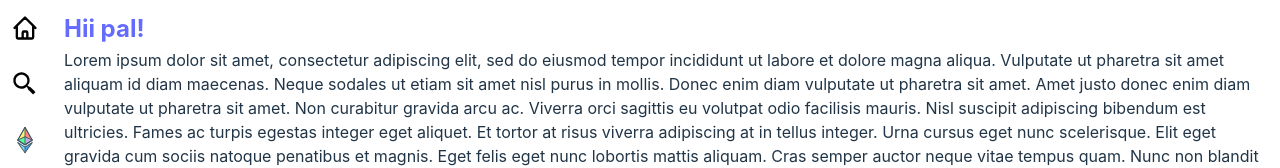
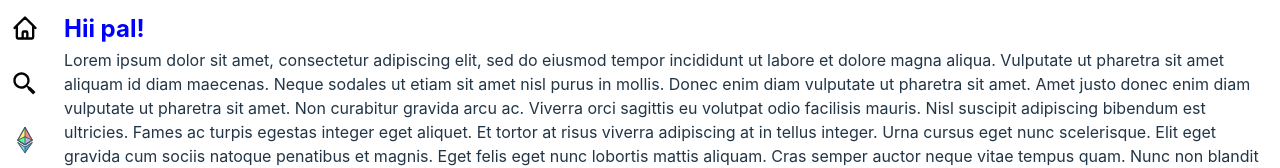
Before and after one commit to krishnakanthati/hiipal, a React (Vite) app: page /#/ in a window 1280 px wide. Shown: the top 168 px of the page. Built offline with nearby package versions, Linux system fonts and the light colour scheme.

Commit message:
logo color

```diff
--- a/src/components/Navbar/Navbar.css
+++ b/src/components/Navbar/Navbar.css
@@ -13,11 +13,8 @@ main {
 .logo {
     margin: 0;
     font-size: 1.5rem;
-    color: #646cff;
     position: fixed;
-    /* width: 100%; */
     background-color: white;
-    /* border: 1px solid black; */
 }
 
 .content {
--- a/src/components/Navbar/Navbar.jsx
+++ b/src/components/Navbar/Navbar.jsx
@@ -1,4 +1,4 @@
-import React, { useState } from "react";
+import React, { useState, useEffect } from "react";
 import "./Navbar.css";
 import { Link } from "react-router-dom";
 import diamond from "../../assets/diamond.mp3";
@@ -10,6 +10,18 @@ import * as MdIcons from "react-icons/md";
 
 function Navbar() {
   const [hovered, setHovered] = useState(false);
+  const [logoColor, setLogoColor] = useState("blue");
+
+  useEffect(() => {
+    const interval = setInterval(() => {
+      const colors = ["red", "blue", "green"];
+      const nextIndex = (colors.indexOf(logoColor) + 1) % colors.length;
+      setLogoColor(colors[nextIndex]);
+    }, 1000 * 60);
+
+    return () => clearInterval(interval);
+  }, [logoColor]);
+
   return (
     <div className="navbar-container">
       <nav className="navbar">
@@ -59,7 +71,9 @@ function Navbar() {
         </ul>
       </nav>
       <main>
-        <h1 className="logo">Hii pal!</h1>
+        <h1 className="logo" style={{ color: logoColor }}>
+          Hii pal!
+        </h1>
         <p className="content">
           Lorem ipsum dolor sit amet, consectetur adipiscing elit, sed do
           eiusmod tempor incididunt ut labore et dolore magna aliqua. Vulputate
```
